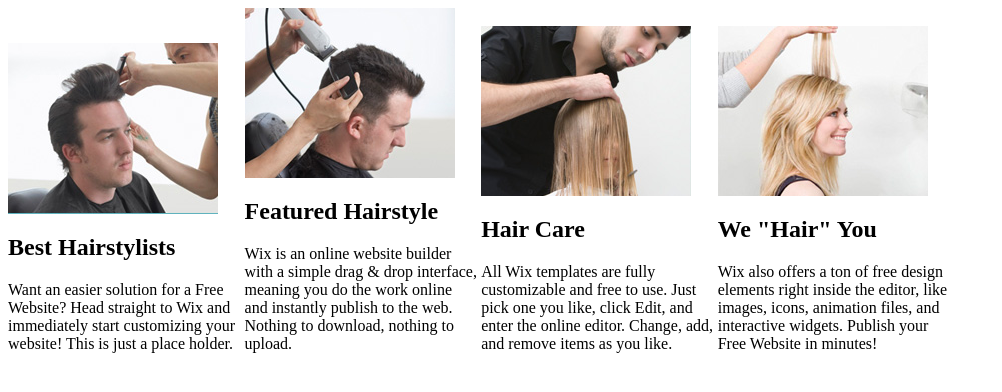
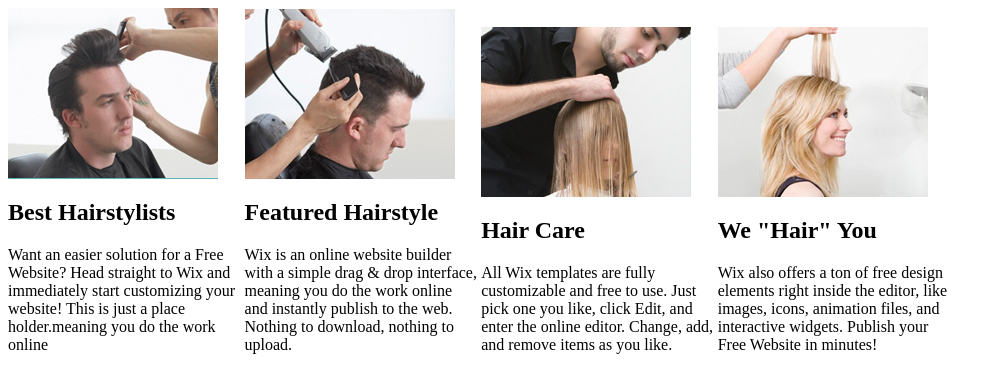
Before and after one commit to chinmoybiswas17/row117, a plain HTML site: page index.html in a window 1280 px wide. Shown: the whole page, without its empty margins (0-1002 px from the left). Drawn offline with Linux system fonts and the light colour scheme.

Commit message:
Update index.html

```diff
--- a/index.html
+++ b/index.html
@@ -2,7 +2,7 @@
             <div class="row">
              <img src="hairstyle17.jpg" alt="">
              <h2>Best Hairstylists</h2>
-             <p>Want an easier solution for a Free Website? Head straight to Wix and immediately start customizing your website! This is just a place holder.</p>
+             <p>Want an easier solution for a Free Website? Head straight to Wix and immediately start customizing your website! This is just a place holder.meaning you do the work online </p>
             </div>
 
             <div class="row">
```
